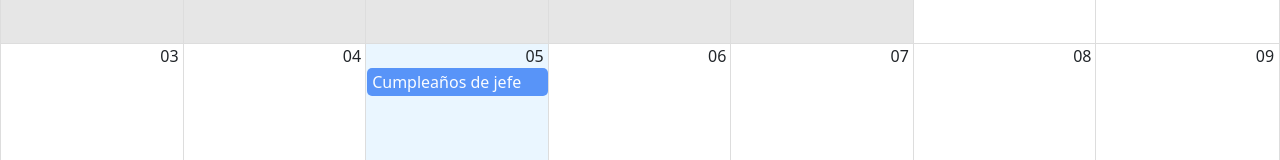
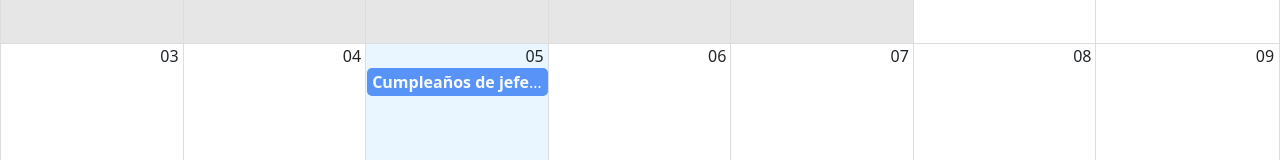
Before and after one commit to davidperezboza/10-calendar-app, a React (Vite) app: page / in a window 1280 px wide. Shown: the part 236-396 px from the top of the page. Built offline with nearby package versions, Linux system fonts and the light colour scheme.

Commit message:
Video 353

```diff
--- /dev/null
+++ b/src/calendar/pages/CalendarEvent.jsx
@@ -0,0 +1,9 @@
+export const CalendarEvent = ({event}) => {
+    const {title, user} = event;
+    return (
+        <>
+            <strong>{title}</strong>
+            <span> - {user.name}</span>
+        </>
+    )
+}
--- a/src/calendar/pages/CalendarPage.jsx
+++ b/src/calendar/pages/CalendarPage.jsx
@@ -3,7 +3,7 @@ import 'react-big-calendar/lib/css/react-big-calendar.css';
 
 import { addHours} from 'date-fns';
 
-import { NavBar } from "../";
+import { CalendarEvent, NavBar } from "../";
 import { localizer, getMessagesES } from '../../helpers/';
 
 const eventos = [{
@@ -20,8 +20,6 @@ const eventos = [{
 
 export const CalendarPage = () => {
   const eventStyleGetter = (event, start, end, isSelected) => {
-    console.log({event, start, end, isSelected});
-
     const style = {
       backgroundColor: '#347CF7',
       boderRadius: '0px',
@@ -47,6 +45,9 @@ export const CalendarPage = () => {
         style={{ height: 'calc(100vh - 80px)' }}
         messages={getMessagesES()}
         eventPropGetter={eventStyleGetter}
+        components={{
+          event: CalendarEvent
+        }}
       />
     </>
   )
--- a/src/calendar/pages/index.js
+++ b/src/calendar/pages/index.js
@@ -1 +1,2 @@
 export * from './CalendarPage';
+export * from './CalendarEvent';
```
